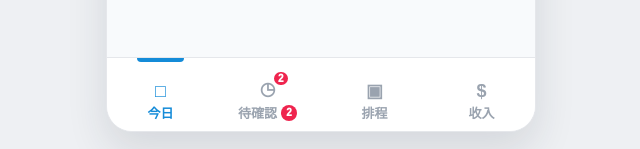
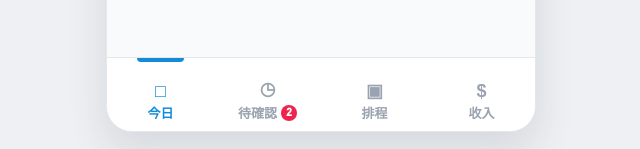
Before and after one commit to qazvyok-glitch/hair-booking, a Next.js app: page /designer/preview-v2 in a window 1280 px wide. Shown: the part 648-797 px from the top of the page, without its empty margins (319-959 px from the left). Built offline with nearby package versions, Linux system fonts and the light colour scheme.

Commit message:
Remove duplicate pending icon badge

```diff
--- a/app/designer/preview-v2/page.tsx
+++ b/app/designer/preview-v2/page.tsx
@@ -303,7 +303,6 @@ export default function DesignerPreviewV2Page() {
         .tab-btn.active::before { content: ""; position: absolute; top: 0; left: 28%; right: 28%; height: 4px; border-radius: 0 0 999px 999px; background: #148bd8; }
         .tab-icon { width: 24px; height: 24px; display: inline-flex; align-items: center; justify-content: center; font-size: 18px; line-height: 1; font-weight: 850; }
         .tab-icon-wrap { position: relative; display: inline-flex; }
-        .tab-badge { position: absolute; top: -7px; right: -10px; min-width: 17px; height: 17px; border-radius: 999px; background: #ef244e; color: #fff; border: 2px solid #fff; display: inline-flex; align-items: center; justify-content: center; padding: 0 4px; font-size: 10px; line-height: 1; font-weight: 950; box-sizing: border-box; }
         .tab-label-wrap { display: inline-flex; align-items: center; justify-content: center; gap: 4px; line-height: 1; }
         .tab-label-badge { min-width: 16px; height: 16px; border-radius: 999px; background: #ef244e; color: #fff; display: inline-flex; align-items: center; justify-content: center; padding: 0 4px; font-size: 10px; line-height: 1; font-weight: 950; box-sizing: border-box; }
         .modal-backdrop { position: fixed; inset: 0; background: rgba(15,23,42,.42); display: flex; justify-content: center; align-items: flex-end; padding: 18px; z-index: 20; }
@@ -1072,7 +1071,6 @@ function BottomTabs({ activeTab, pendingCount, onChange }: { activeTab: TabKey;
         <button className={`tab-btn ${activeTab === tab.key ? "active" : ""}`} key={tab.key} onClick={() => onChange(tab.key)}>
           <span className="tab-icon-wrap">
             <span className="tab-icon">{tab.icon}</span>
-            {tab.key === "pending" && pendingCount > 0 && <span className="tab-badge">{pendingCount}</span>}
           </span>
           <span className="tab-label-wrap">
             {tab.label}
```
